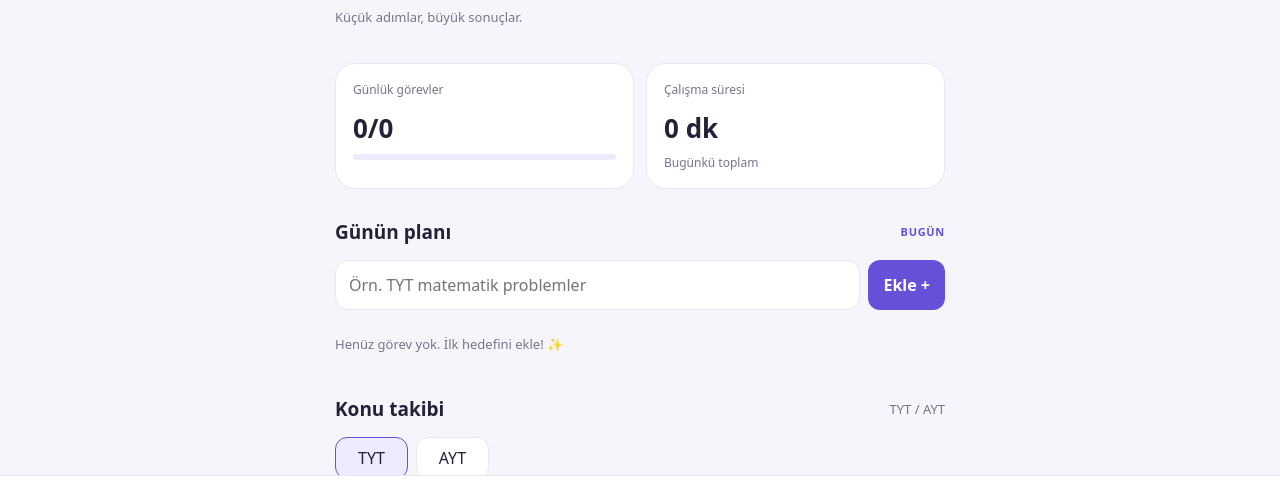
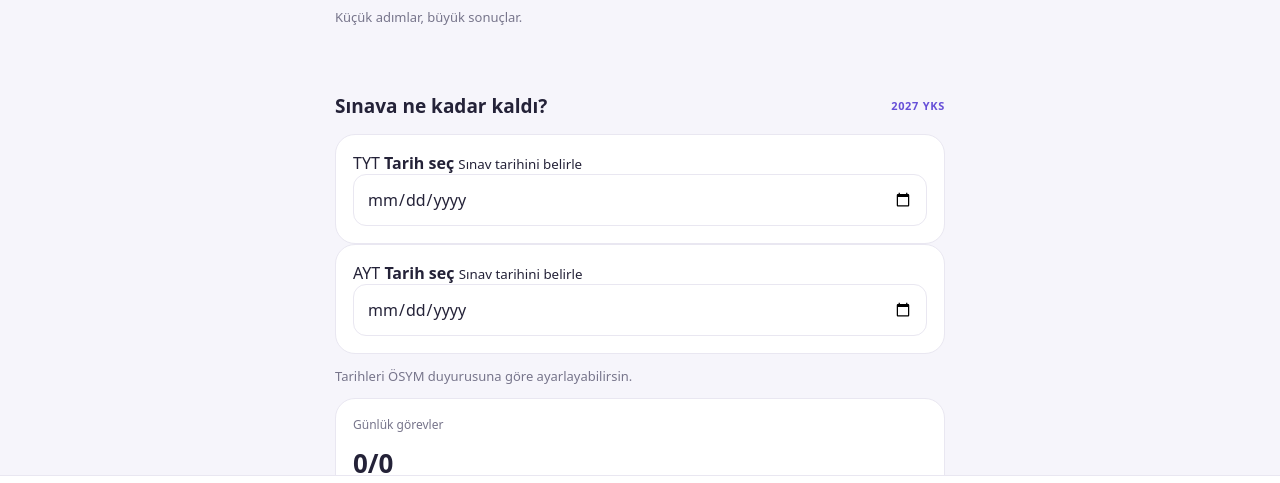
Before and after one commit to basaransatis/sinav-kocu, a plain HTML site: page index.html in a window 1280 px wide. Shown: the part 261-744 px from the top of the page. Drawn offline with Linux system fonts and the light colour scheme.

Commit message:
Update index.html

```diff
--- a/index.html
+++ b/index.html
@@ -27,7 +27,31 @@
       <p class="muted">Küçük adımlar, büyük sonuçlar.</p>
     </section>
 
-    <section class="stats">
+
+<section class="section countdown-section">
+  <div class="section-heading">
+    <h2>Sınava ne kadar kaldı?</h2>
+    <span class="tag">2027 YKS</span>
+  </div>
+
+  <div class="countdown-grid">
+    <article class="card countdown-card">
+      <span class="exam-label">TYT</span>
+      <strong id="tytDays">Tarih seç</strong>
+      <small id="tytDate">Sınav tarihini belirle</small>
+      <input id="tytDateInput" type="date" aria-label="TYT sınav tarihi">
+    </article>
+
+    <article class="card countdown-card">
+      <span class="exam-label">AYT</span>
+      <strong id="aytDays">Tarih seç</strong>
+      <small id="aytDate">Sınav tarihini belirle</small>
+      <input id="aytDateInput" type="date" aria-label="AYT sınav tarihi">
+    </article>
+  </div>
+  <p class="muted">Tarihleri ÖSYM duyurusuna göre ayarlayabilirsin.</p>
+</section>
+
       <article class="card stat">
         <span>Günlük görevler</span>
         <strong id="taskCount">0/0</strong>
```
